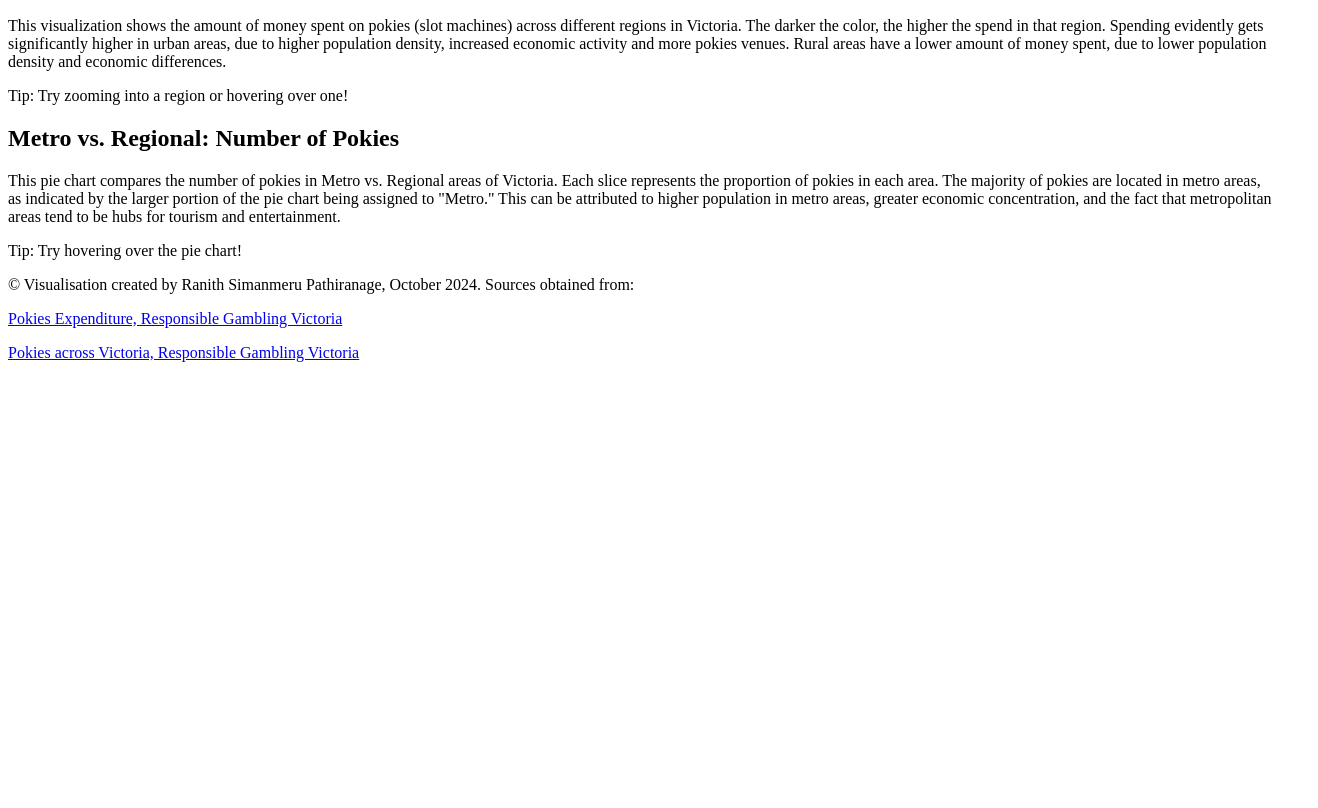
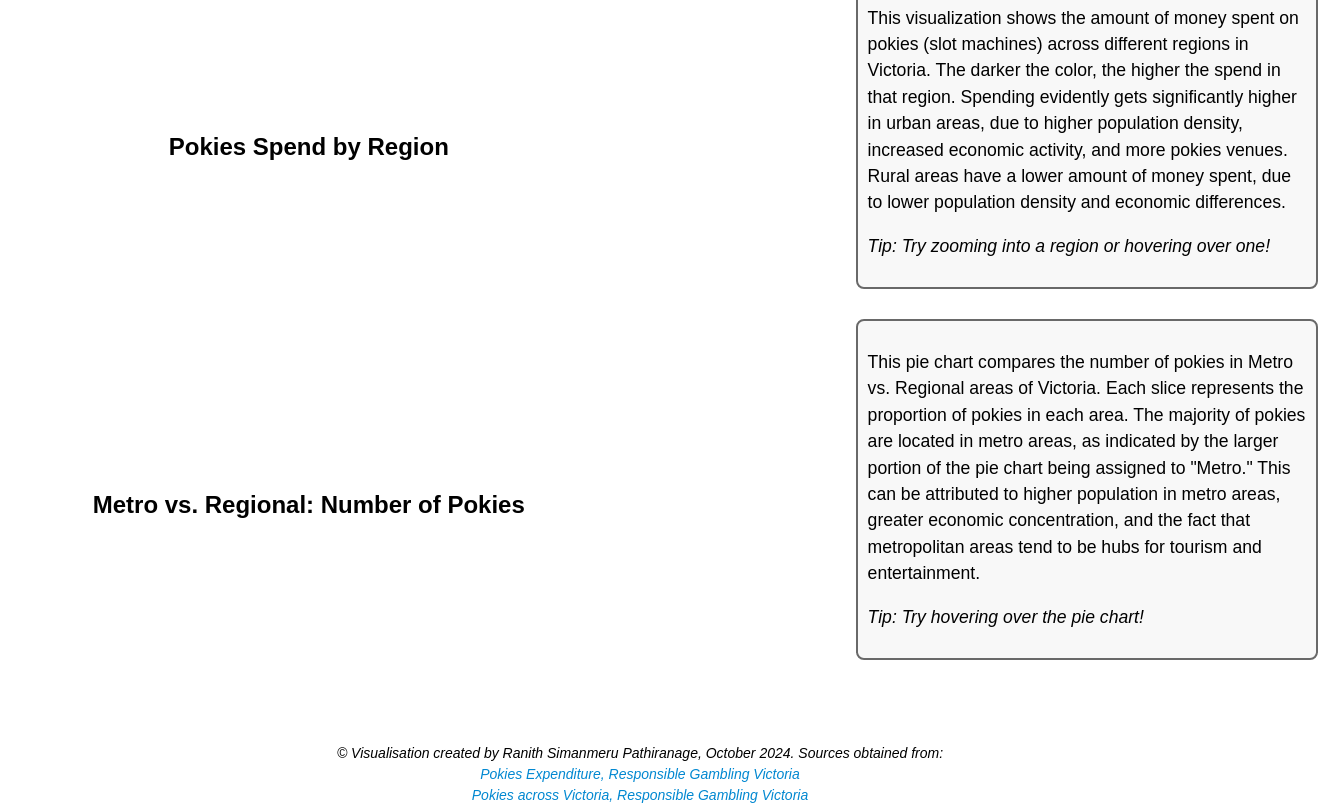
Before and after one commit to Ranith1/vis, a plain HTML site: page index.html in a window 1280 px wide. Shown: the part 110-918 px from the top of the page, 1318 px wide, since content can reach past the window. Before the commit the page ends 800 px from the top, so only its background shows below. Drawn offline with Linux system fonts and the light colour scheme; a script that the page names is missing.

Commit message:
improving layout

```diff
--- a/index.html
+++ b/index.html
@@ -6,64 +6,51 @@
     <meta name="viewport" content="width=device-width, initial-scale=1.0">
     <title>Pokies Visualizations</title>
 
-
+    <!-- Import Vega & Vega-Lite -->
     <script src="https://cdn.jsdelivr.net/npm/vega@5"></script>
     <script src="https://cdn.jsdelivr.net/npm/vega-lite@5"></script>
     <script src="https://cdn.jsdelivr.net/npm/vega-embed@6"></script>
 
-
-    <link rel="stylesheet" type="text/css" href="styles.css">
+    <!-- Link to external CSS file -->
+    <link rel="stylesheet" type="text/css" href="style.css">
 </head>
 
 <body>
     <h1>Pokies Visualizations</h1>
 
     <div class="grid-container">
+        <!-- Visualization 1 -->
         <div class="vis-item">
             <h2>Pokies Spend by Region</h2>
             <div id="vis1"></div>
         </div>
 
+        <!-- Description 1 -->
         <div class="description-box">
-            <p>This visualization shows the amount of money spent on pokies (slot machines) across different regions in Victoria. The darker the color, the higher the spend in that region.
-                Spending evidently gets significantly higher in urban areas, due to higher population density, increased economic activity and more pokies venues. Rural areas have a lower amount of
-                money spent, due to lower population density and economic differences.
-            </p>
-
-            <p>
-                Tip: Try zooming into a region or hovering over one!
-            </p>
+            <p>This visualization shows the amount of money spent on pokies (slot machines) across different regions in Victoria. The darker the color, the higher the spend in that region. Spending evidently gets significantly higher in urban areas, due to higher population density, increased economic activity, and more pokies venues. Rural areas have a lower amount of money spent, due to lower population density and economic differences.</p>
+            <p><i>Tip: Try zooming into a region or hovering over one!</i></p>
         </div>
 
+        <!-- Visualization 2 -->
         <div class="vis-item">
             <h2>Metro vs. Regional: Number of Pokies</h2>
             <div id="vis2"></div>
         </div>
 
+        <!-- Description 2 -->
         <div class="description-box">
-            <p>This pie chart compares the number of pokies in Metro vs. Regional areas of Victoria. Each slice represents the proportion of pokies in each area. The majority of pokies are located in metro areas, as indicated by the larger portion of the pie chart being assigned to "Metro." This can be attributed to higher population in metro areas, greater economic concentration, and the fact that metropolitan areas tend to be hubs for tourism and entertainment.
-            </p>
-
-            <p>
-                Tip: Try hovering over the pie chart!
-            </p>
+            <p>This pie chart compares the number of pokies in Metro vs. Regional areas of Victoria. Each slice represents the proportion of pokies in each area. The majority of pokies are located in metro areas, as indicated by the larger portion of the pie chart being assigned to "Metro." This can be attributed to higher population in metro areas, greater economic concentration, and the fact that metropolitan areas tend to be hubs for tourism and entertainment.</p>
+            <p><i>Tip: Try hovering over the pie chart!</i></p>
         </div>
     </div>
 
     <footer>
-        <p>&copy; Visualisation created by Ranith Simanmeru Pathiranage, October 2024. Sources obtained from:</p>
-        <p>
-            <a href="https://responsiblegambling.vic.gov.au/resources/gambling-victoria/expenditure-on-gambling-victoria-and-australia/" target="_blank">
-                Pokies Expenditure, Responsible Gambling Victoria
-            </a>
-        </p>
-        <p>
-            <a href="https://responsiblegambling.vic.gov.au/resources/gambling-victoria/pokies-across-victoria/victoria/" target="_blank">
-                Pokies across Victoria, Responsible Gambling Victoria
-            </a>
-        </p>
+        <p><i>&copy; Visualisation created by Ranith Simanmeru Pathiranage, October 2024. Sources obtained from:</i></p>
+        <p><i><a href="https://responsiblegambling.vic.gov.au/resources/gambling-victoria/expenditure-on-gambling-victoria-and-australia/" target="_blank">Pokies Expenditure, Responsible Gambling Victoria</a></i></p>
+        <p><i><a href="https://responsiblegambling.vic.gov.au/resources/gambling-victoria/pokies-across-victoria/victoria/" target="_blank">Pokies across Victoria, Responsible Gambling Victoria</a></i></p>
     </footer>
 
+    <!-- Vega Embed Visualizations -->
     <script type="text/javascript">
         // Visualization 1 (Pokies Spend by Region)
         var specVis1 = "vis1.vg";
--- a/style.css
+++ b/style.css
@@ -3,18 +3,23 @@ body {
   flex-direction: column;
   align-items: center;
   justify-content: center;
-  min-height: 100vh;
   margin: 0;
   padding: 0;
   font-family: Arial, sans-serif;
   text-align: center;
 }
 
+h1 {
+  font-size: 2.5em;
+  margin: 20px 0;
+}
+
 .grid-container {
   display: grid;
-  grid-template-columns: 1fr;
-  row-gap: 50px;
+  grid-template-columns: 60% 40%;
+  column-gap: 200px;
   max-width: 1200px;
+  justify-content: center;
 }
 
 .vis-item {
@@ -25,29 +30,32 @@ body {
 }
 
 .description-box {
-  border: 2px solid #D9534F;
+  border: 2px solid #696969;
   padding: 10px;
   border-radius: 8px;
   max-width: 500px;
   font-size: 1.1em;
   line-height: 1.5em;
-  margin: 0 auto;
-  text-align: center;
-}
-
-h1 {
-  font-size: 2.5em;
-  margin: 20px 0;
-}
-
-h2 {
-  font-size: 1.8em;
-  margin-bottom: 10px;
+  background-color: #f8f8f8;
+  text-align: left;
+  margin-bottom: 30px;
 }
 
 footer {
   text-align: center;
   margin-top: 50px;
   font-size: 14px;
-  width: 100%;
 }
+
+footer p {
+  margin: 5px 0;
+}
+
+a {
+  color: #0288D1;
+  text-decoration: none;
+}
+
+a:hover {
+  text-decoration: underline;
+}
```
Also changed, not shown: 2 other files.
